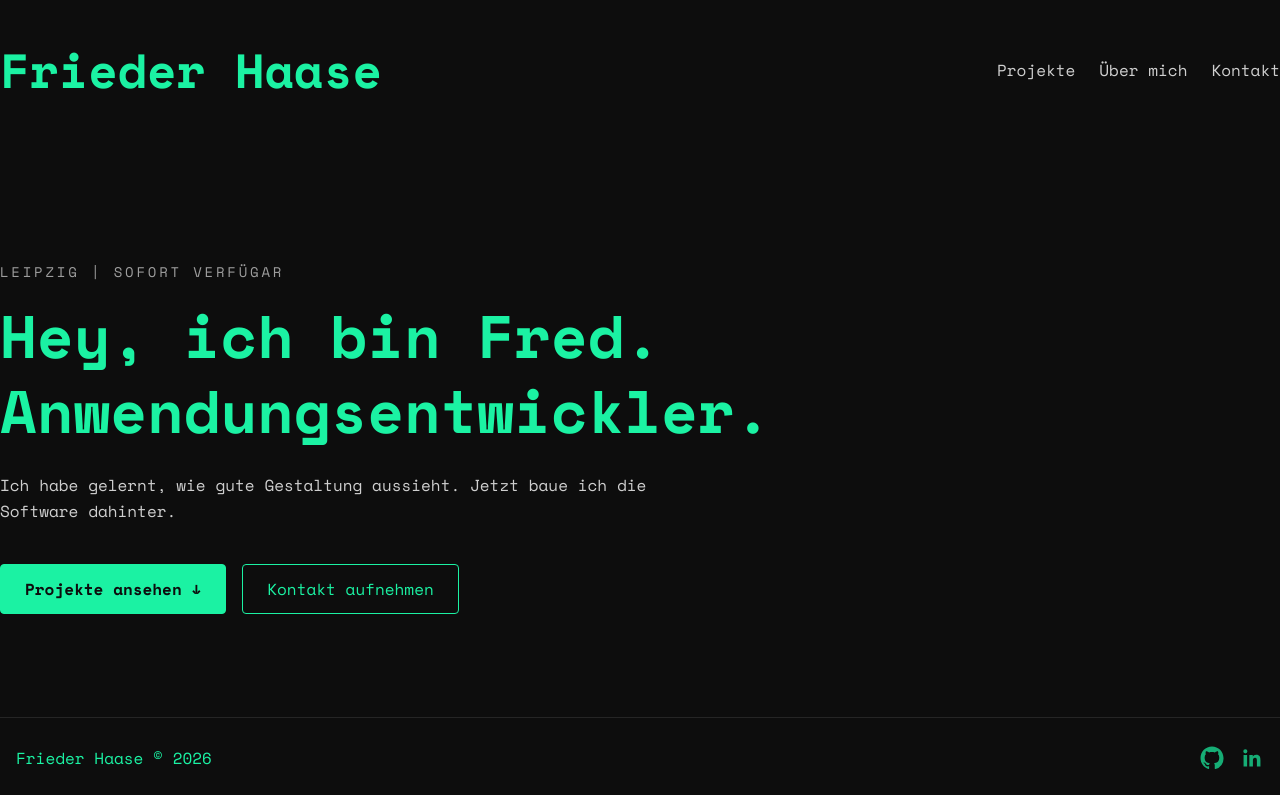
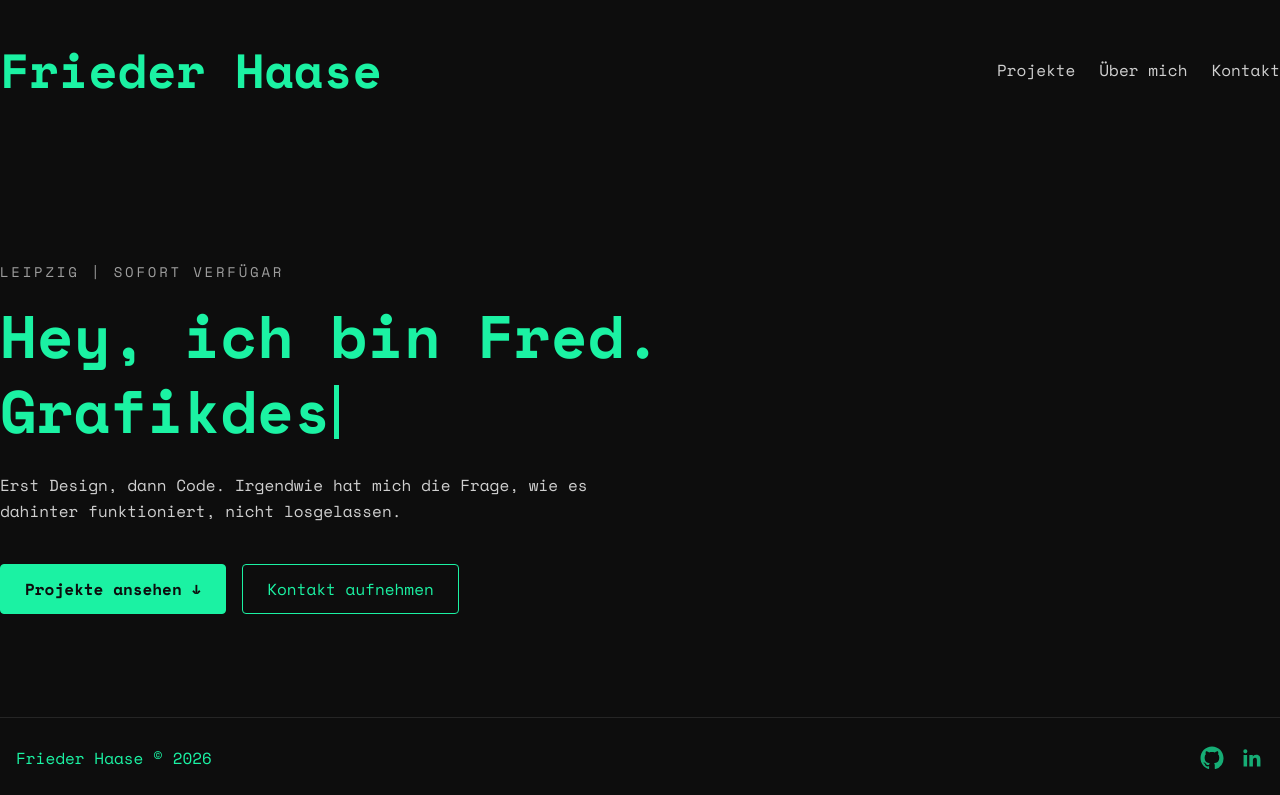
Before and after one commit to frieder-haase/portfolio, a Next.js app: page / in a window 1280 px wide. Shown: the part 34-829 px from the top of the page. Built offline with nearby package versions, Linux system fonts and the light colour scheme; no server answers.

Commit message:
small text change for live

```diff
--- a/src/components/hero.tsx
+++ b/src/components/hero.tsx
@@ -4,7 +4,7 @@ import { TypeAnimation } from "react-type-animation";
 
 // Texte der Tipp-Animation
 const GREETING = "Hey, ich bin Fred.";
-const ROLES = ["Game Artist.", "Grafikdesigner.", "Anwendungsentwickler."];
+const ROLES = ["Gamedesigner", "3D Artist.", "Grafikdesigner.", "Anwendungsentwickler."];
 const PAUSE_MS = 1200;
 
 const LONGEST_ROLE = ROLES.reduce((a, b) => (b.length > a.length ? b : a));
@@ -55,7 +55,7 @@ export default function Hero() {
 
             {/* Unterzeile */}
             <p className="reveal mb-10 max-w-2xl text-white/80 leading-relaxed" style={{ "--reveal-delay": "200ms" } as React.CSSProperties}>
-                Ich habe gelernt, wie gute Gestaltung aussieht. Jetzt baue ich die Software dahinter.
+                Erst Design, dann Code. Irgendwie hat mich die Frage, wie es dahinter funktioniert, nicht losgelassen.
             </p>
 
             {/* Buttons */}
```
